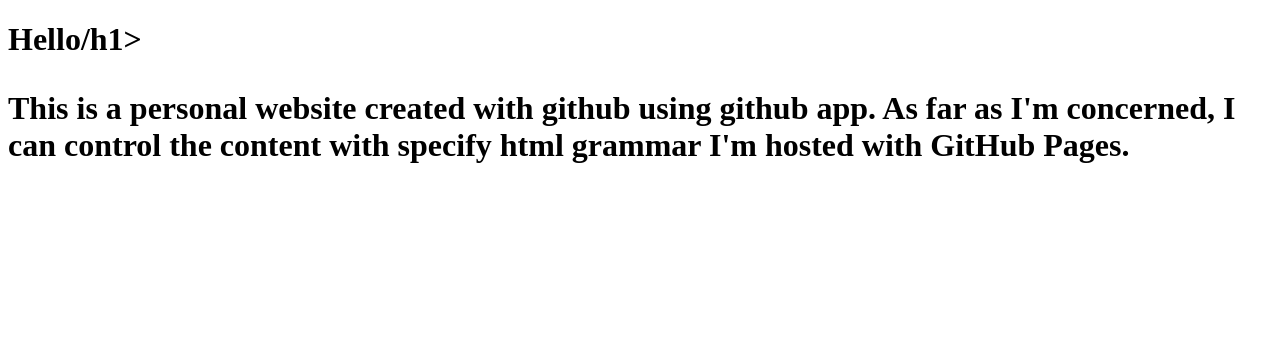
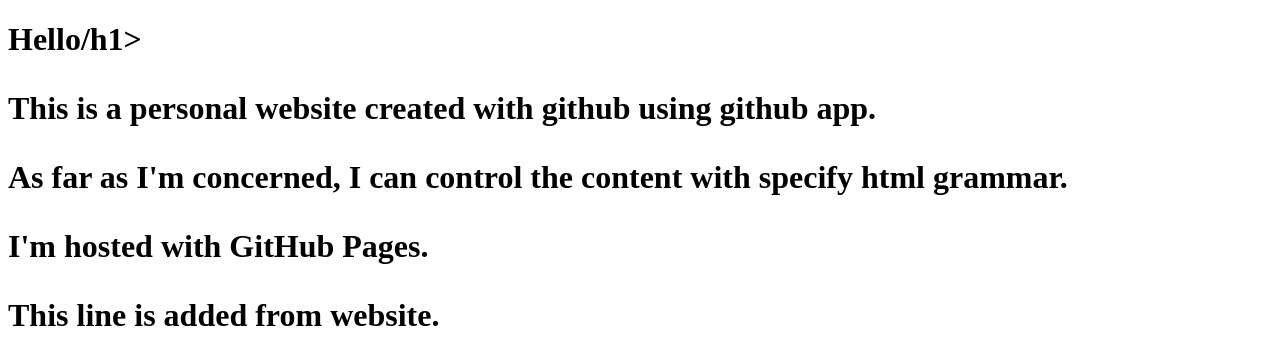
Before and after one commit to RalphGuo/RalphGuo.github.io, a plain HTML site: page index.html in a window 1280 px wide. Drawn offline with Linux system fonts and the light colour scheme.

Commit message:
Update index.html

```diff
--- a/index.html
+++ b/index.html
@@ -2,8 +2,9 @@
 <html>
 <body>
 <h1>Hello/h1>
-<p>This is a personal website created with github using github app.
-As far as I'm concerned, I can control the content with specify html grammar
-I'm hosted with GitHub Pages.</p>
+<p>This is a personal website created with github using github app.</p>
+<p>As far as I'm concerned, I can control the content with specify html grammar.</p>
+<p>I'm hosted with GitHub Pages.</p>
+<p>This line is added from website.</p>
 </body>
 </html>
```
